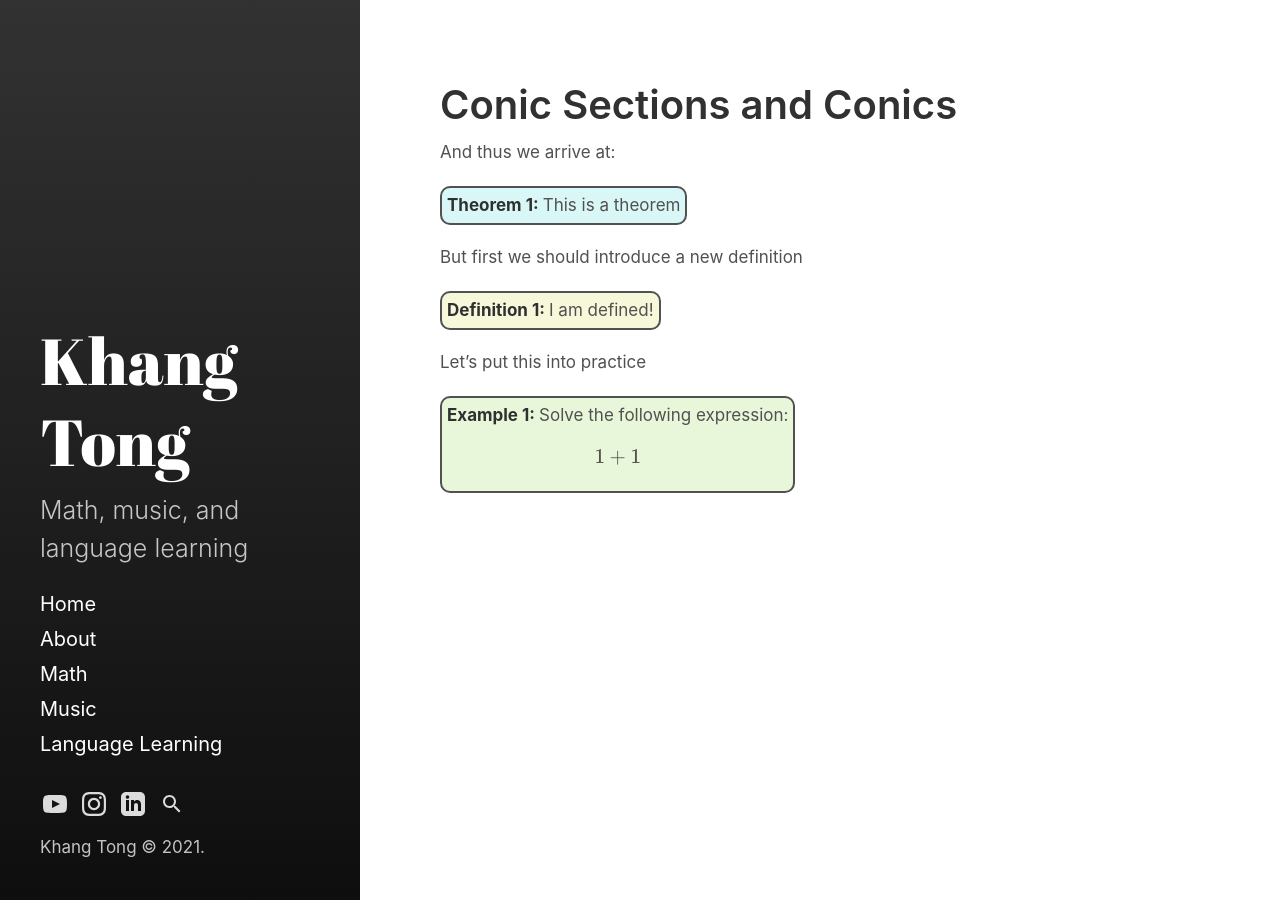
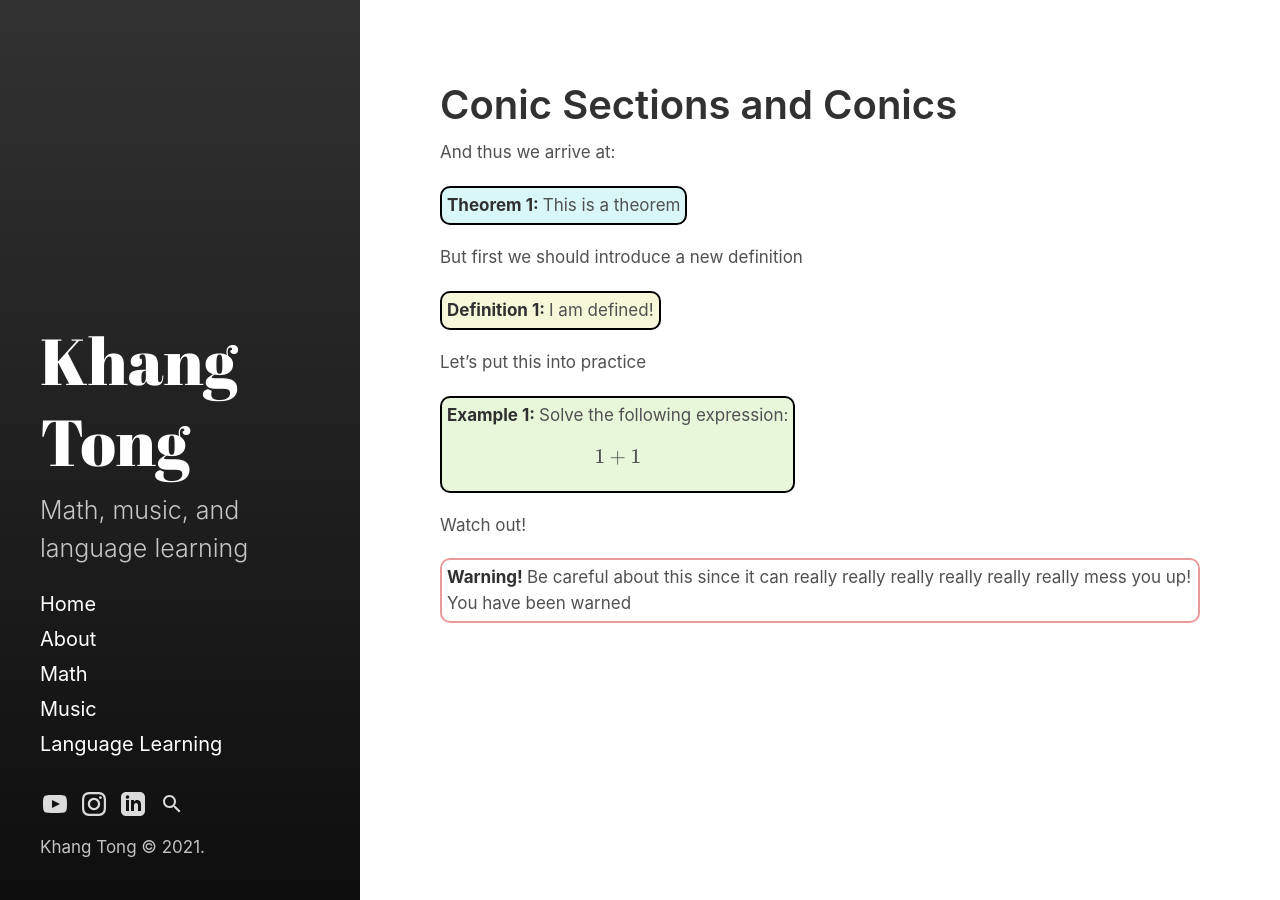
Before and after one commit to hophopkhangaroo/khangtong, a Jekyll site: the page built from math/geometry/conic-sections.md, in a window 1280 px wide. Built offline with Jekyll 4.4.1, drawn with Linux system fonts in a browser that asks for light colours.

Commit message:
Introduce more meta tags and update math page styling     - site title and description now displays on search engines and social media     - abstract math styling by creating a box class

```diff
--- a/_includes/custom-head.html
+++ b/_includes/custom-head.html
@@ -1,4 +1,47 @@
 <!-- Additional head bits without overriding original head -->
+
+<!-- Meta tags -->
+<meta name="description" content="
+    {% if page.description %}
+      {{ page.description }}
+    {% else %}
+      Khang Tong is a San Diego-based mathematician, musician, and language enthusiast.
+    {% endif %}
+      " />
+<link rel="canonical" href="https://www.khangtong.com{{ page.url }}" />
+<meta property="og:title" content="
+    {% if page.title == "Home" %}
+      {{ site.title }}{% if site.tagline %} &middot; {{ site.tagline }}{% endif %}
+    {% else %}
+      {{ page.title }} &middot; {{ site.title }}
+    {% endif %}
+      "/>
+<meta property="og:description" content="
+    {% if page.description %}
+      {{ page.description }}
+    {% else %}
+      Khang Tong is a San Diego-based mathematician, musician, and language enthusiast.
+    {% endif %}
+      " />
+<meta property="og:url" content="https://www.khangtong.com{{ page.url }}" />
+<meta property="og:site_name" content="Khang Tong" />
+<meta property="og:type" content="website" />
+<meta name="google-site-verification" content="PZjLnbBXESBt-FRaJeR_2eCqZM4MFr05qhdw7s6GYgc" />
+<meta name="twitter:card" content="/assets/img/khang-home.JPG" />
+<meta name="twitter:title" content="
+    {% if page.title == "Home" %}
+      {{ site.title }}{% if site.tagline %} &middot; {{ site.tagline }}{% endif %}
+    {% else %}
+      {{ page.title }} &middot; {{ site.title }}
+    {% endif %}
+      " />
+<meta name="twitter:description" content="
+    {% if page.description %}
+      {{ page.description }}
+    {% else %}
+      Khang Tong is a San Diego-based mathematician, musician, and language enthusiast.
+    {% endif %}
+      " />
 
 <meta property="og:image" content="/assets/img/khang-home.JPG" />
 
--- a/math/assets/styles/math.css
+++ b/math/assets/styles/math.css
@@ -1,24 +1,18 @@
-.theorem {
-    border: solid;
-    border-width: 2px;
+.box {
+    border: 2px solid black;
     display: inline-block;
     padding: .25rem .25rem;
-    background-color: #d9f7f7;
     border-radius: 0.5rem;
 }
+.theorem {
+    background-color: #d9f7f7;
+}
 .def {
-    border: solid;
-    border-width: 2px;
-    display: inline-block;
-    padding: .25rem .25rem;
     background-color: #f7f7d9;
-    border-radius: 0.5rem;
 }
 .example {
-    border: solid;
-    border-width: 2px;
-    display: inline-block;
-    padding: .25rem .25rem;
     background-color: #e8f7d9;
-    border-radius: 0.5rem;
 }
+.warning {
+    border-color: #ea9a9a;
+}
--- a/math/geometry/conic-sections.md
+++ b/math/geometry/conic-sections.md
@@ -2,22 +2,28 @@
 layout: math
 title: Conic Sections and Conics
 usemathjax: true
+description: A brief review of conic sections and conics.
 ---
 
 And thus we arrive at:
 
-<p class="theorem">
+<p class="box theorem">
 	<strong>Theorem 1: </strong>
 	This is a theorem</p>
 
 But first we should introduce a new definition
 
-<p class="def">
+<p class="box def">
 	<strong>Definition 1: </strong>
 	I am defined!</p>
 
 Let's put this into practice
-<p class="example">
+<p class="box example">
 	<strong>Example 1: </strong>
 	Solve the following expression:
 	$$1+1$$</p>
+
+Watch out!
+<p class="box warning">
+	<strong>Warning! </strong>
+	Be careful about this since it can really really really really really really mess you up! You have been warned</p>
```
Lines whose indentation alone changed are shown as unchanged.
